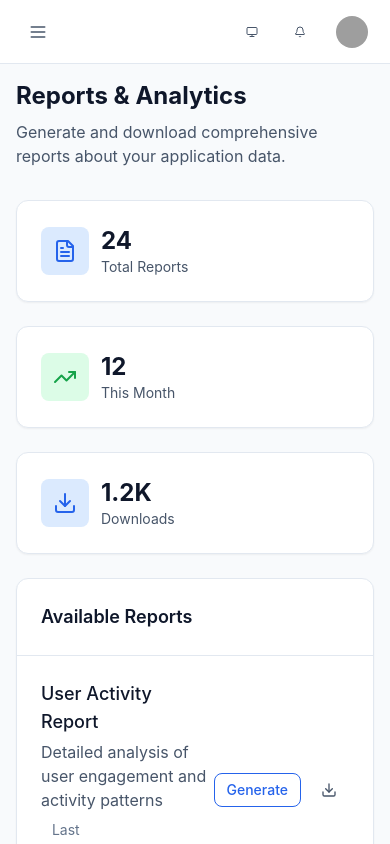
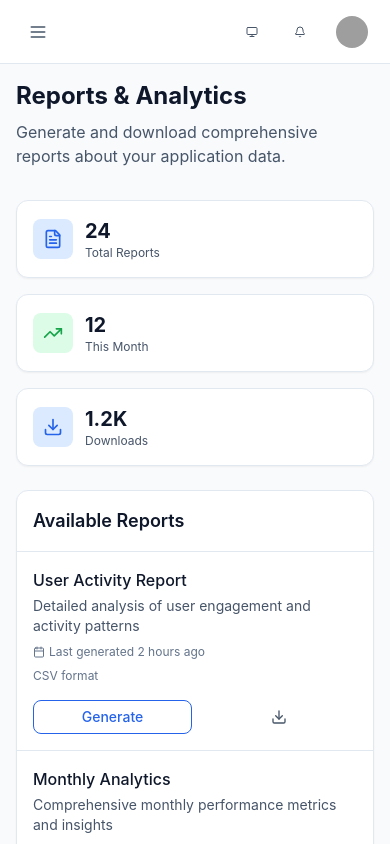
Before and after one commit to Mohityadav-code/dashboard_me, a React (Vite) app: page /reports in a window 390 px wide. Built offline with nearby package versions, Linux system fonts and the light colour scheme; grey boxes are pictures that could not be loaded.

Commit message:
minor responsiveness improv

```diff
--- a/src/pages/Reports.tsx
+++ b/src/pages/Reports.tsx
@@ -38,39 +38,39 @@ export const Reports: React.FC = () => {
       </div>
 
       {/* Quick Stats */}
-      <div className="grid grid-cols-1 md:grid-cols-3 gap-6 mb-8">
-        <Card className="p-6">
+      <div className="grid grid-cols-1 sm:grid-cols-2 lg:grid-cols-3 gap-4 sm:gap-6 mb-8">
+        <Card className="p-4 sm:p-6">
           <div className="flex items-center space-x-3">
-            <div className="w-12 h-12 bg-primary-100 dark:bg-primary-900/20 rounded-lg flex items-center justify-center">
-              <FileText className="w-6 h-6 text-primary-600 dark:text-primary-400" />
+            <div className="w-10 h-10 sm:w-12 sm:h-12 bg-primary-100 dark:bg-primary-900/20 rounded-lg flex items-center justify-center">
+              <FileText className="w-5 h-5 sm:w-6 sm:h-6 text-primary-600 dark:text-primary-400" />
             </div>
             <div>
-              <p className="text-2xl font-bold text-secondary-900 dark:text-white">24</p>
-              <p className="text-sm text-secondary-600 dark:text-secondary-400">Total Reports</p>
+              <p className="text-xl sm:text-2xl font-bold text-secondary-900 dark:text-white">24</p>
+              <p className="text-xs sm:text-sm text-secondary-600 dark:text-secondary-400">Total Reports</p>
             </div>
           </div>
         </Card>
 
-        <Card className="p-6">
+        <Card className="p-4 sm:p-6">
           <div className="flex items-center space-x-3">
-            <div className="w-12 h-12 bg-green-100 dark:bg-green-900/20 rounded-lg flex items-center justify-center">
-              <TrendingUp className="w-6 h-6 text-green-600 dark:text-green-400" />
+            <div className="w-10 h-10 sm:w-12 sm:h-12 bg-green-100 dark:bg-green-900/20 rounded-lg flex items-center justify-center">
+              <TrendingUp className="w-5 h-5 sm:w-6 sm:h-6 text-green-600 dark:text-green-400" />
             </div>
             <div>
-              <p className="text-2xl font-bold text-secondary-900 dark:text-white">12</p>
-              <p className="text-sm text-secondary-600 dark:text-secondary-400">This Month</p>
+              <p className="text-xl sm:text-2xl font-bold text-secondary-900 dark:text-white">12</p>
+              <p className="text-xs sm:text-sm text-secondary-600 dark:text-secondary-400">This Month</p>
             </div>
           </div>
         </Card>
 
-        <Card className="p-6">
+        <Card className="p-4 sm:p-6 sm:col-span-2 lg:col-span-1">
           <div className="flex items-center space-x-3">
-            <div className="w-12 h-12 bg-blue-100 dark:bg-blue-900/20 rounded-lg flex items-center justify-center">
-              <Download className="w-6 h-6 text-blue-600 dark:text-blue-400" />
+            <div className="w-10 h-10 sm:w-12 sm:h-12 bg-blue-100 dark:bg-blue-900/20 rounded-lg flex items-center justify-center">
+              <Download className="w-5 h-5 sm:w-6 sm:h-6 text-blue-600 dark:text-blue-400" />
             </div>
             <div>
-              <p className="text-2xl font-bold text-secondary-900 dark:text-white">1.2K</p>
-              <p className="text-sm text-secondary-600 dark:text-secondary-400">Downloads</p>
+              <p className="text-xl sm:text-2xl font-bold text-secondary-900 dark:text-white">1.2K</p>
+              <p className="text-xs sm:text-sm text-secondary-600 dark:text-secondary-400">Downloads</p>
             </div>
           </div>
         </Card>
@@ -78,36 +78,36 @@ export const Reports: React.FC = () => {
 
       {/* Reports List */}
       <Card>
-        <div className="p-6 border-b border-secondary-200 dark:border-secondary-700">
+        <div className="p-4 sm:p-6 border-b border-secondary-200 dark:border-secondary-700">
           <h2 className="text-lg font-semibold text-secondary-900 dark:text-white">
             Available Reports
           </h2>
         </div>
         <div className="divide-y divide-secondary-200 dark:divide-secondary-700">
           {reports.map((report, index) => (
-            <div key={index} className="p-6 hover:bg-secondary-50 dark:hover:bg-secondary-800/50 transition-colors">
-              <div className="flex items-center justify-between">
-                <div className="flex-1">
-                  <h3 className="text-lg font-medium text-secondary-900 dark:text-white mb-1">
+            <div key={index} className="p-4 sm:p-6 hover:bg-secondary-50 dark:hover:bg-secondary-800/50 transition-colors">
+              <div className="flex flex-col sm:flex-row sm:items-center sm:justify-between gap-4">
+                <div className="flex-1 min-w-0">
+                  <h3 className="text-base sm:text-lg font-medium text-secondary-900 dark:text-white mb-1">
                     {report.title}
                   </h3>
-                  <p className="text-secondary-600 dark:text-secondary-400 mb-2">
+                  <p className="text-sm sm:text-base text-secondary-600 dark:text-secondary-400 mb-2">
                     {report.description}
                   </p>
-                  <div className="flex items-center space-x-4 text-sm text-secondary-500 dark:text-secondary-400">
+                  <div className="flex flex-col sm:flex-row sm:items-center gap-2 sm:gap-4 text-xs sm:text-sm text-secondary-500 dark:text-secondary-400">
                     <div className="flex items-center space-x-1">
-                      <Calendar className="w-4 h-4" />
+                      <Calendar className="w-3 h-3 sm:w-4 sm:h-4" />
                       <span>Last generated {report.lastGenerated}</span>
                     </div>
-                    <span>•</span>
+                    <span className="hidden sm:inline">•</span>
                     <span>{report.type} format</span>
                   </div>
                 </div>
-                <div className="flex items-center space-x-2">
-                  <Button variant="outline" size="sm">
+                <div className="flex items-center gap-2 sm:space-x-2">
+                  <Button variant="outline" size="sm" className="flex-1 sm:flex-none">
                     Generate
                   </Button>
-                  <Button variant="ghost" size="sm">
+                  <Button variant="ghost" size="sm" className="flex-1 sm:flex-none">
                     <Download className="w-4 h-4" />
                   </Button>
                 </div>
--- a/src/pages/Settings.tsx
+++ b/src/pages/Settings.tsx
@@ -40,23 +40,25 @@ export const Settings: React.FC = () => {
         <Input label="Email" placeholder="john@example.com" type="email" />
         <Input label="Phone" placeholder="+1 (555) 123-4567" />
       </div>
-      <Tooltip content="Mock feature - Save profile changes">
-        <Button>Save Changes</Button>
-      </Tooltip>
+      <div className="mt-6">
+        <Tooltip content="Mock feature - Save profile changes">
+          <Button>Save Changes</Button>
+        </Tooltip>
+      </div>
     </SettingsSection>
   );
 
   const renderSecurityTab = () => (
     <SettingsSection title="Security Settings">
-      <div className="flex gap-4">
+      <div className="flex flex-wrap gap-3 sm:gap-4">
         <Tooltip content="Mock feature - Change password">
-          <Button variant="outline">Change Password</Button>
+          <Button variant="outline" className="whitespace-nowrap">Change Password</Button>
         </Tooltip>
         <Tooltip content="Mock feature - Enable 2FA">
-          <Button variant="outline">Enable Two-Factor Authentication</Button>
+          <Button variant="outline" className="whitespace-nowrap">Enable Two-Factor Authentication</Button>
         </Tooltip>
         <Tooltip content="Mock feature - View login history">
-          <Button variant="outline">View Login History</Button>
+          <Button variant="outline" className="whitespace-nowrap">View Login History</Button>
         </Tooltip>
       </div>
     </SettingsSection>
@@ -95,13 +97,13 @@ export const Settings: React.FC = () => {
           options={themeOptions}
           value={theme}
           onChange={(e) => setTheme(e.target.value as any)}
-          className="w-64"
+          className="w-full sm:w-64"
         />
         <Tooltip content="Mock feature - Language selection">
           <Select
             label="Language"
             options={languageOptions}
-            className="w-64"
+            className="w-full sm:w-64"
           />
         </Tooltip>
       </div>
@@ -110,12 +112,12 @@ export const Settings: React.FC = () => {
 
   const renderDataTab = () => (
     <SettingsSection title="Data & Privacy">
-      <div className="flex gap-4">
+      <div className="flex flex-wrap gap-3 sm:gap-4">
         <Tooltip content="Mock feature - Export data">
-          <Button variant="outline">Export My Data</Button>
+          <Button variant="outline" className="whitespace-nowrap">Export My Data</Button>
         </Tooltip>
         <Tooltip content="Mock feature - Delete account">
-          <Button variant="outline">Delete Account</Button>
+          <Button variant="outline" className="whitespace-nowrap">Delete Account</Button>
         </Tooltip>
       </div>
     </SettingsSection>
@@ -123,12 +125,12 @@ export const Settings: React.FC = () => {
 
   const renderRegionalTab = () => (
     <SettingsSection title="Regional Settings">
-      <div className="flex gap-4">
+      <div className="flex flex-wrap gap-3 sm:gap-4">
         <Tooltip content="Mock feature - Timezone selection">
-          <Button variant="outline">Change Timezone</Button>
+          <Button variant="outline" className="whitespace-nowrap">Change Timezone</Button>
         </Tooltip>
         <Tooltip content="Mock feature - Currency selection">
-          <Button variant="outline">Change Currency</Button>
+          <Button variant="outline" className="whitespace-nowrap">Change Currency</Button>
         </Tooltip>
       </div>
     </SettingsSection>
@@ -174,7 +176,7 @@ export const Settings: React.FC = () => {
       <div className="bg-white dark:bg-secondary-800 rounded-xl shadow-sm border border-secondary-200 dark:border-secondary-700">
         {/* Tabs */}
         <div className="border-b border-secondary-200 dark:border-secondary-700">
-          <nav className="flex flex-wrap gap-1 px-6">
+          <nav className="flex flex-wrap gap-1 px-4 sm:px-6 overflow-x-auto">
             {tabs.map((tab) => (
               <SettingsTab
                 key={tab.id}
@@ -189,7 +191,7 @@ export const Settings: React.FC = () => {
         </div>
 
         {/* Tab Content */}
-        <div className="p-6">
+        <div className="p-4 sm:p-6">
           {renderTabContent()}
         </div>
       </div>
```
